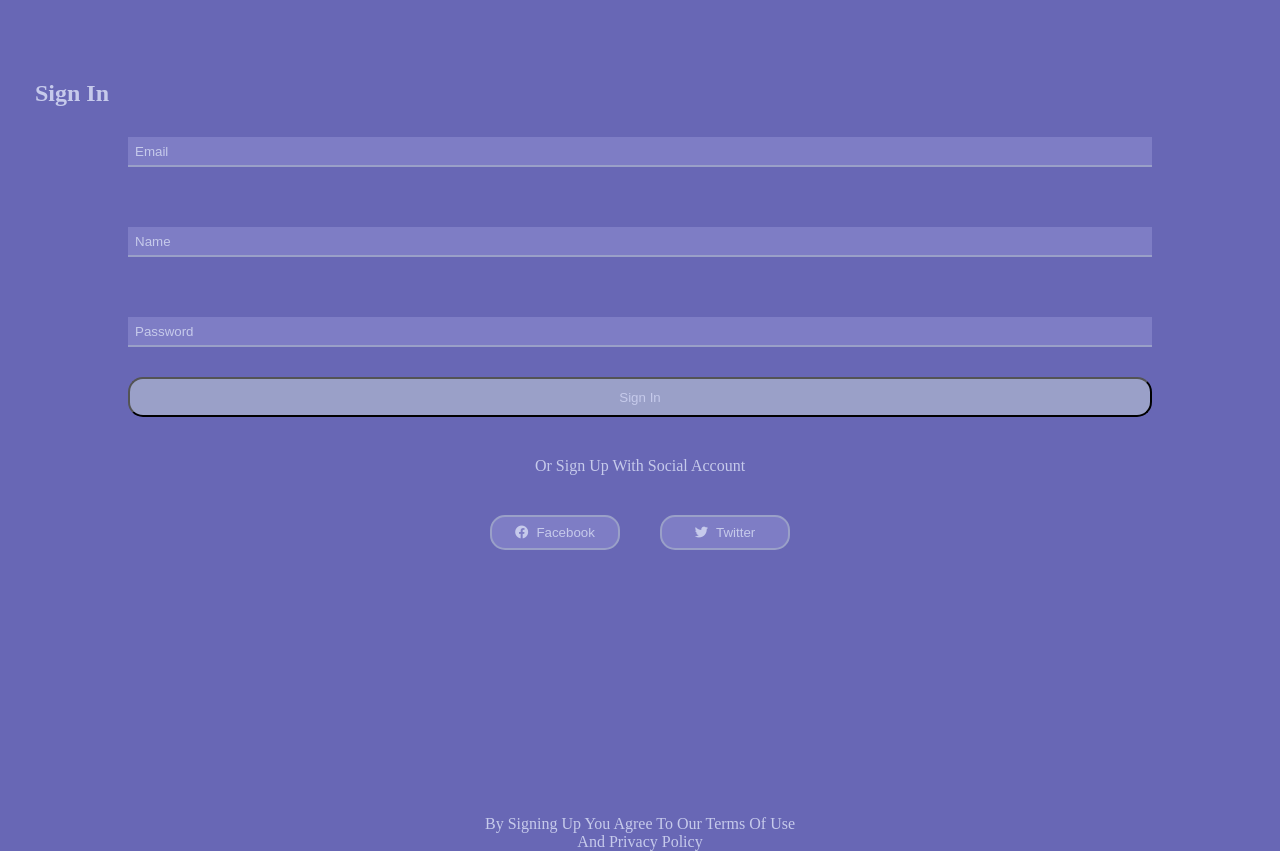
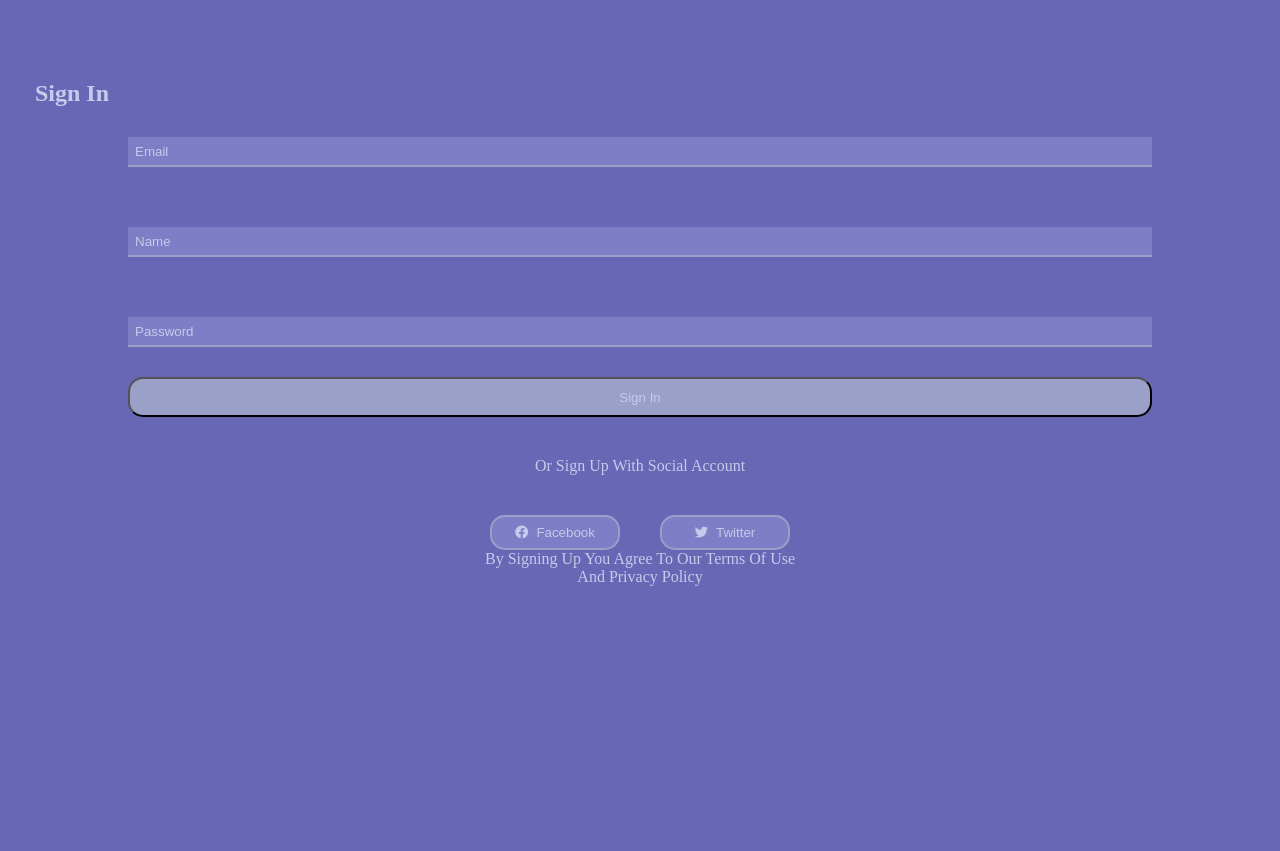
Before and after one commit to diaa-1/mobile-app, a plain HTML site: page sign.html in a window 1280 px wide. After the commit the page ends 800 px from the top, so only its background shows below. Drawn offline with Linux system fonts and the light colour scheme.

Commit message:
Update sign.css

```diff
--- a/sign.css
+++ b/sign.css
@@ -11,6 +11,7 @@ body{
 }
 .main{
     padding-top:80px ;
+    height:100vh;
 }
 .main h2{
     margin-left: 35px;
@@ -52,7 +53,7 @@ h2,p,::placeholder,button{
 .btn{
     display: flex;
     justify-content: center;
-    height: 300px;
+   margin-button:50px
 }
 .btn button{
     width: 130px;
```
